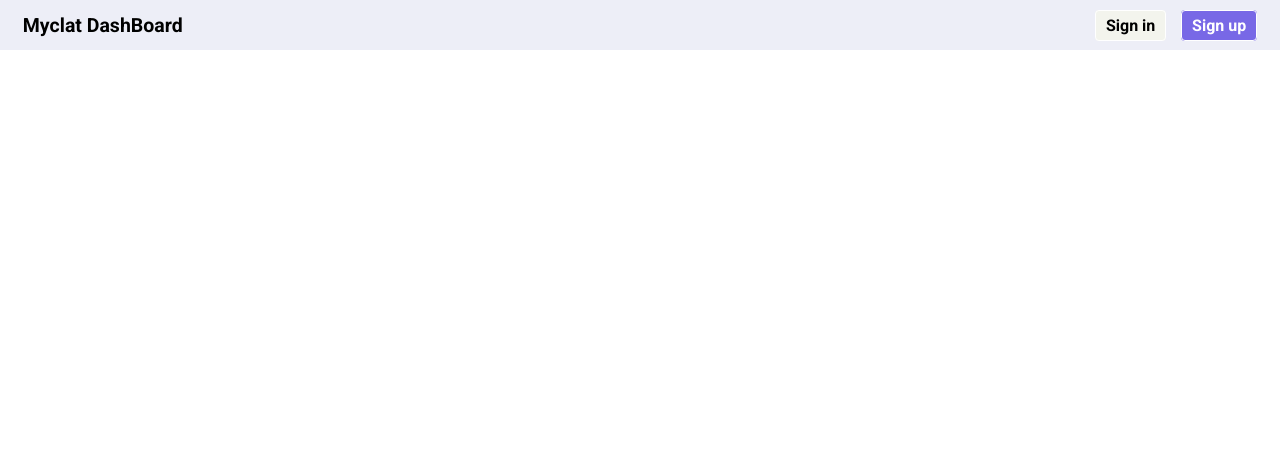
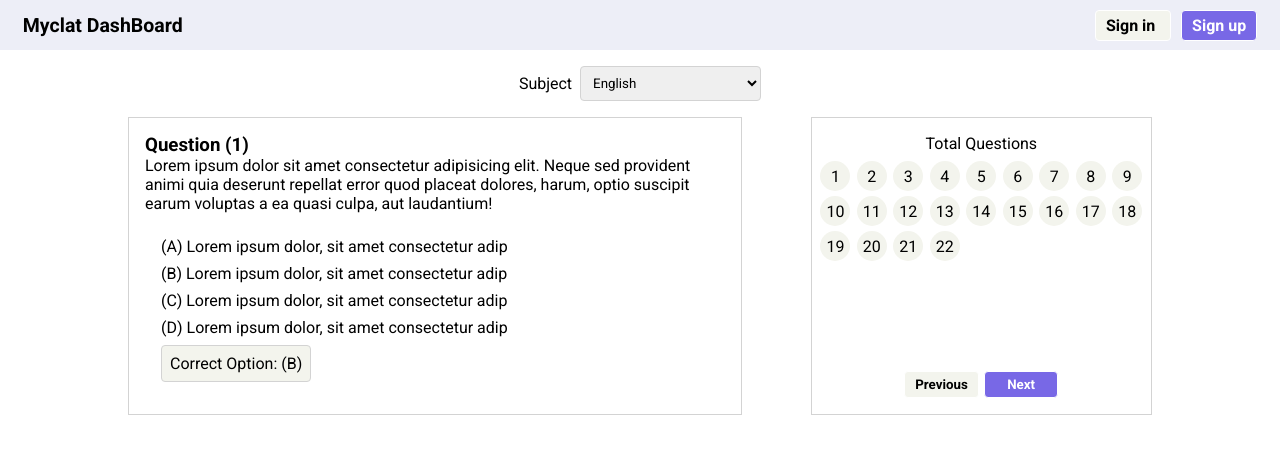
Before and after one commit to clatpath/admin-myclat, a React (Create React App) app: page /viewmocks/1 in a window 1280 px wide. Shown: the top 454 px of the page. Built offline with nearby package versions, Linux system fonts and the light colour scheme.

Commit message:
mockdetail page ui design and added passage to addtest

```diff
--- a/src/App.js
+++ b/src/App.js
@@ -9,6 +9,7 @@ import {
 import Homepage from './Screens/Homepage/Homepage';
 import Addtest from './Screens/Addtest/Addtest';
 import Viewmocks from './Screens/Viewmocks/Viewmocks';
+import Mockdetails from './Screens/Mockdetails/Mockdetails';
 
 function App() {
   return (
@@ -20,6 +21,7 @@ function App() {
           <Route path="/signup" component={Signup} exact />
           <Route path="/addtest" component={Addtest} exact />
           <Route path="/viewmocks" component={Viewmocks} exact />
+          <Route path="/viewmocks/:id" component={Mockdetails} exact />
       </Router>
     </div>
   );
--- a/src/Components/Navbar/Navbar.css
+++ b/src/Components/Navbar/Navbar.css
@@ -20,13 +20,13 @@
   grid-template-columns: 1fr 1fr;
   gap: 10px;
   margin-right: calc(10px + 1vw);
+  font-weight: 600;
 }
 
-.navLinks a {
-  text-decoration: none;
-  font-weight: 600;
+.navLinks * {
   border-radius: 4px;
   cursor: pointer;
+  text-decoration: none;
 }
 
 .signinBtn {
--- a/src/Components/Navbar/Navbar.jsx
+++ b/src/Components/Navbar/Navbar.jsx
@@ -10,11 +10,11 @@ const Navbar = () => {
                 <h2>Myclat DashBoard</h2>
             </div>
             <div className="navLinks">
-                <Link to="/signin">
-                    <a className="signinBtn">Sign in</a>
+                <Link to="/signin" className="signinBtn">
+                    Sign in
                 </Link>
-                <Link to="/signup">
-                    <a className="signupBtn">Sign up</a>
+                <Link to="/signup" className="signupBtn">
+                    Sign up
                 </Link>
             </div>
         </div>
--- a/src/Screens/Homepage/Homepage.jsx
+++ b/src/Screens/Homepage/Homepage.jsx
@@ -15,14 +15,12 @@ const Homepage = () => {
             <div className="CardSection">
             {HomeData ? HomeData.map((singleData)=>{
                 return(
-                    <>
-                        <div className="Card" id={singleData.id} onClick={() => handleCardPath(singleData.path)} >
+                        <div className="Card" key={singleData.id} onClick={() => handleCardPath(singleData.path)} >
                             <div className="cardHeader">
                                 {singleData.icon}
                             </div>
                             <p>{singleData.name}</p>
                         </div>
-                    </>
                 )
             }): ""}
             </div>
--- /dev/null
+++ b/src/Screens/Mockdetails/Mockdetails.css
@@ -0,0 +1,123 @@
+.mockDetails {
+  width: 80%;
+  margin: auto;
+}
+
+.questioncategory {
+  margin-top: 1rem;
+  display: flex;
+  justify-content: center;
+  align-items: center;
+}
+
+.questioncategory select {
+  margin: 0 0 0 0.5rem;
+  padding: 0.5rem;
+  border: 1px solid rgb(211, 211, 211);
+  border-radius: 4px;
+}
+
+.questionsdetails {
+  margin-top: 1rem;
+  display: grid;
+  grid-template-columns: 2fr 1fr;
+}
+.questionsection {
+  border: 1px solid rgb(211, 211, 211);
+  width: 90%;
+  padding: 1rem;
+}
+
+.options {
+  padding: 1rem;
+}
+
+.options p {
+  width: max-content;
+  background-color: #f3f4ed;
+  padding: 0.5rem;
+  border: 1px solid rgb(211, 211, 211);
+  border-radius: 4px;
+}
+
+.options ul li {
+  list-style-type: none;
+  margin: 0.5rem 0;
+}
+
+.btnsection {
+  border: 1px solid rgb(211, 211, 211);
+  padding: 1rem 0 0 0;
+  display: flex;
+  flex-direction: column;
+  align-items: center;
+  position: relative;
+}
+
+.numbersection {
+  width: 100%;
+  display: grid;
+  place-items: center;
+  /* grid-template-columns: repeat(4, 1fr); */
+  grid-template-columns: repeat(auto-fit, minmax(30px, 1fr));
+  gap: 5px;
+  padding: 0.5rem;
+}
+
+.numbersection span {
+  width: 30px;
+  height: 30px;
+  display: flex;
+  justify-content: center;
+  align-items: center;
+  border-radius: 50%;
+  cursor: pointer;
+  background-color: #f3f4ed;
+  transition: 250ms;
+}
+
+.numbersection span:hover {
+  background-color: #7868e6;
+  color: #fff;
+}
+
+.btnGrp {
+  position: absolute;
+  bottom: 0;
+  display: grid;
+  grid-template-columns: 1fr 1fr;
+  gap: 5px;
+  margin: 1rem;
+}
+
+.btnGrp button {
+  border-radius: 4px;
+  font-weight: 600;
+  cursor: pointer;
+}
+
+.nextBtn {
+  padding: 5px 10px;
+  background-color: #7868e6;
+  color: #fff;
+  border: 1px solid #fff;
+  transition: 250ms;
+}
+
+.nextBtn:hover {
+  border: 1px solid #7868e6;
+  background-color: #fff;
+  color: black;
+}
+
+.prevBtn {
+  padding: 5px 10px;
+  background-color: #f3f4ed;
+  border: 1px solid #fff;
+  transition: 250ms;
+  color: black;
+}
+
+.prevBtn:hover {
+  border: 1px solid rgb(211, 211, 211);
+}
--- /dev/null
+++ b/src/Screens/Mockdetails/Mockdetails.jsx
@@ -0,0 +1,77 @@
+import React, { useEffect, useState } from 'react';
+import { useParams } from 'react-router';
+import "./Mockdetails.css";
+
+const Mockdetails = () => {
+    const param = useParams()
+    const [questionCategory, setQuestionCategory] = useState(null)
+
+    useEffect(() => {
+        //do something
+    })
+
+    return (
+        <div className="mockDetails">
+           <div className="questioncategory">
+               <label>Subject</label>
+                <select name="mockCategory" >
+                    <option value="english" selected>English</option>
+                    <option value="General Knowledge">General Knowledge</option>
+                    <option value="Logical Reasoning">Logical Reasoning</option>
+                    <option value="Legal Reasoning">Legal Reasoning</option>
+                    <option value="Quantitative Techniques">Quantitative Techniques</option>
+                </select>
+           </div>
+           <div className="questionsdetails">
+               <div className="questionsection">
+                   <div className="question">
+                       <h3>Question (1)</h3>
+                       <p>Lorem ipsum dolor sit amet consectetur adipisicing elit. Neque sed provident animi quia deserunt repellat error quod placeat dolores, harum, optio suscipit earum voluptas a ea quasi culpa, aut laudantium!</p>
+                   </div>
+                   <div className="options">
+                       <ul>
+                           <li>(A) Lorem ipsum dolor, sit amet consectetur adip</li>
+                           <li>(B) Lorem ipsum dolor, sit amet consectetur adip</li>
+                           <li>(C) Lorem ipsum dolor, sit amet consectetur adip</li>
+                           <li>(D) Lorem ipsum dolor, sit amet consectetur adip</li>
+                       </ul>
+                       <p>Correct Option: (B)</p>
+                   </div>
+               </div>
+               <div className="btnsection">
+                   <p>Total Questions</p>
+                   <div className="numbersection">
+                        <span>1</span>
+                        <span>2</span>
+                        <span>3</span>
+                        <span>4</span>
+                        <span>5</span>
+                        <span>6</span>
+                        <span>7</span>
+                        <span>8</span>
+                        <span>9</span>
+                        <span>10</span>
+                        <span>11</span>
+                        <span>12</span>
+                        <span>13</span>
+                        <span>14</span>
+                        <span>15</span>
+                        <span>16</span>
+                        <span>17</span>
+                        <span>18</span>
+                        <span>19</span>
+                        <span>20</span>
+                        <span>21</span>
+                        <span>22</span>
+                   </div>
+                   <div className="btnGrp">
+                        <button className="prevBtn">Previous</button>
+                        <button className="nextBtn">Next</button>
+                   </div>
+               </div>
+           </div>
+        </div>
+    );
+};
+
+export default Mockdetails;
```
Also changed, not shown: src/Screens/Addtest/Addtest.jsx (+29 -11 lines).
